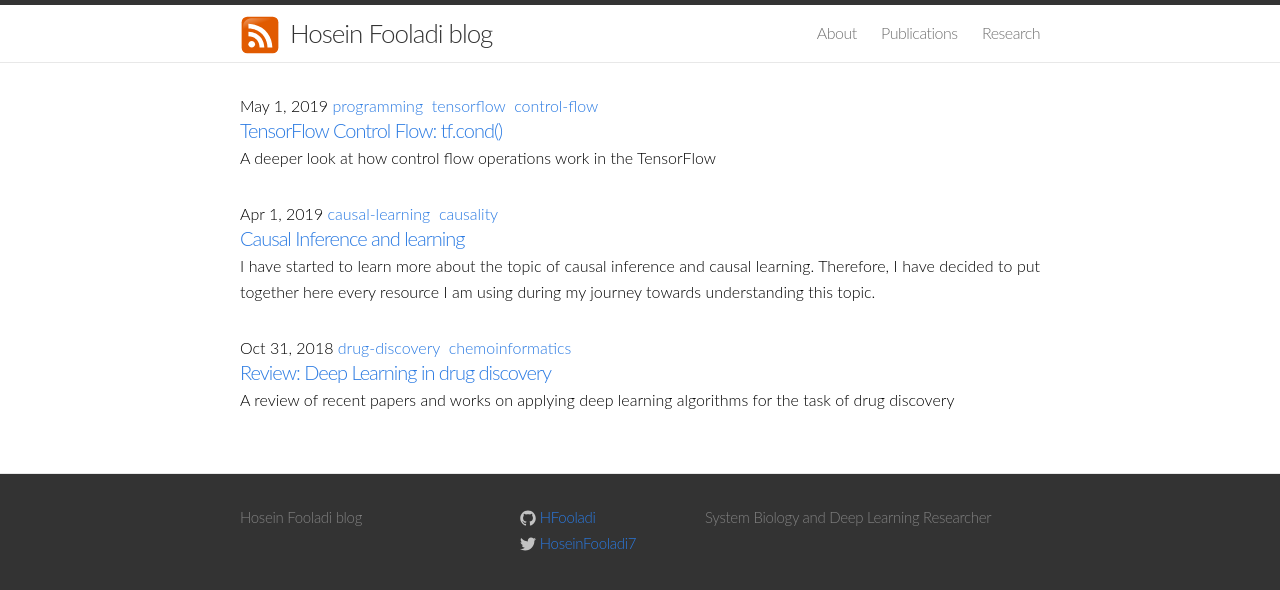
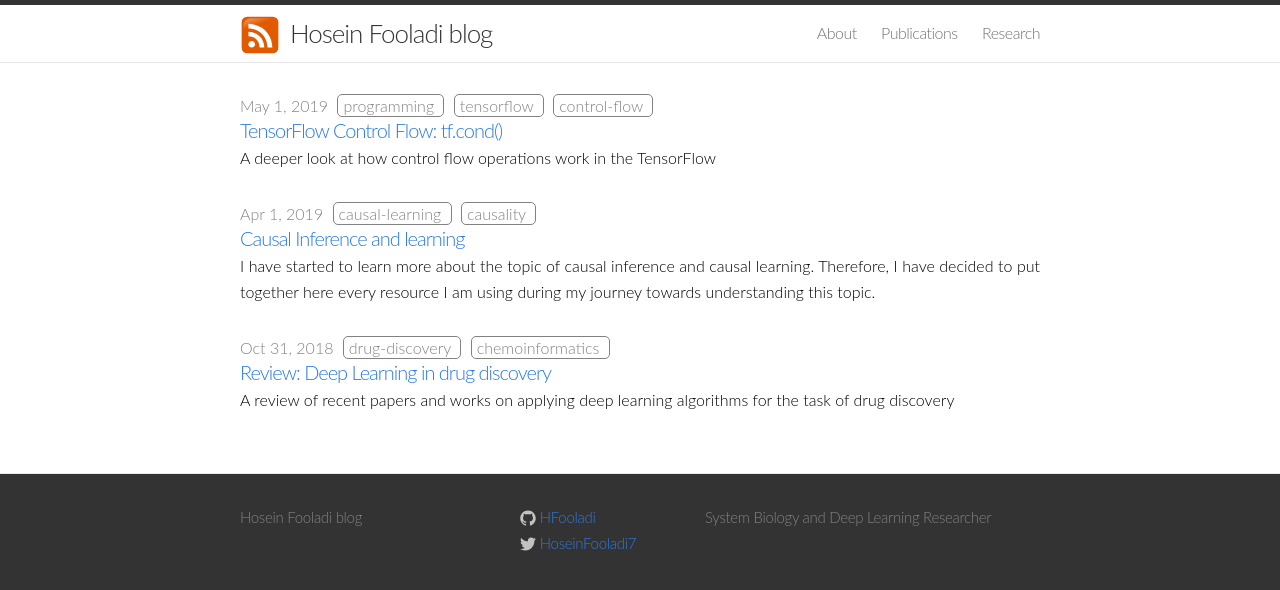
Before and after one commit to HFooladi/HFooladi.github.io, a Jekyll site: the page built from index.html, in a window 1280 px wide. Shown: the top 590 px of the page. Built offline with Jekyll 4.4.1, drawn with Linux system fonts in a browser that asks for light colours.

Commit message:
adding post-meta

```diff
--- a/css/main.css
+++ b/css/main.css
@@ -228,6 +228,25 @@ a:visited { color: #205caa; }
 .post-content ul,
 .post-content ol { padding-left: 20px; }
 
+.post-meta {
+  font-size: 10;
+  color: #828282;
+
+  a.post-tag {
+    border-radius: 5px;
+    border: 1px solid #828282;
+    color: #828282;
+    padding: 1px 5px;
+    margin-left: 5px;
+    &:hover {
+      border: 1px solid #e01f1f;
+      text-decoration: none;
+      color: #ffffff;
+      background: #e01f1f;
+    }
+  }
+}
+
 .post pre,
 .post code {
   font-family: "Courier New", Courier, monospace;
```
